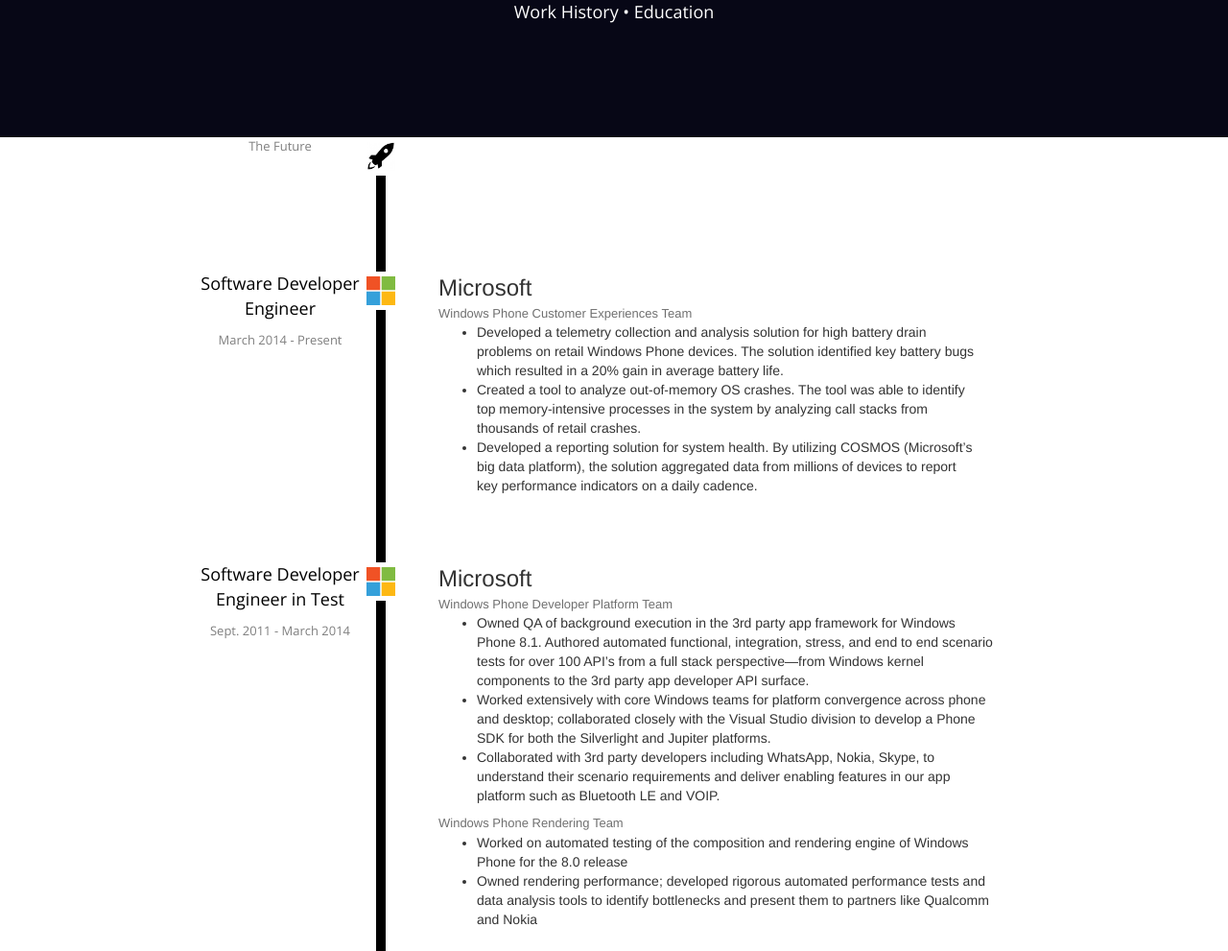
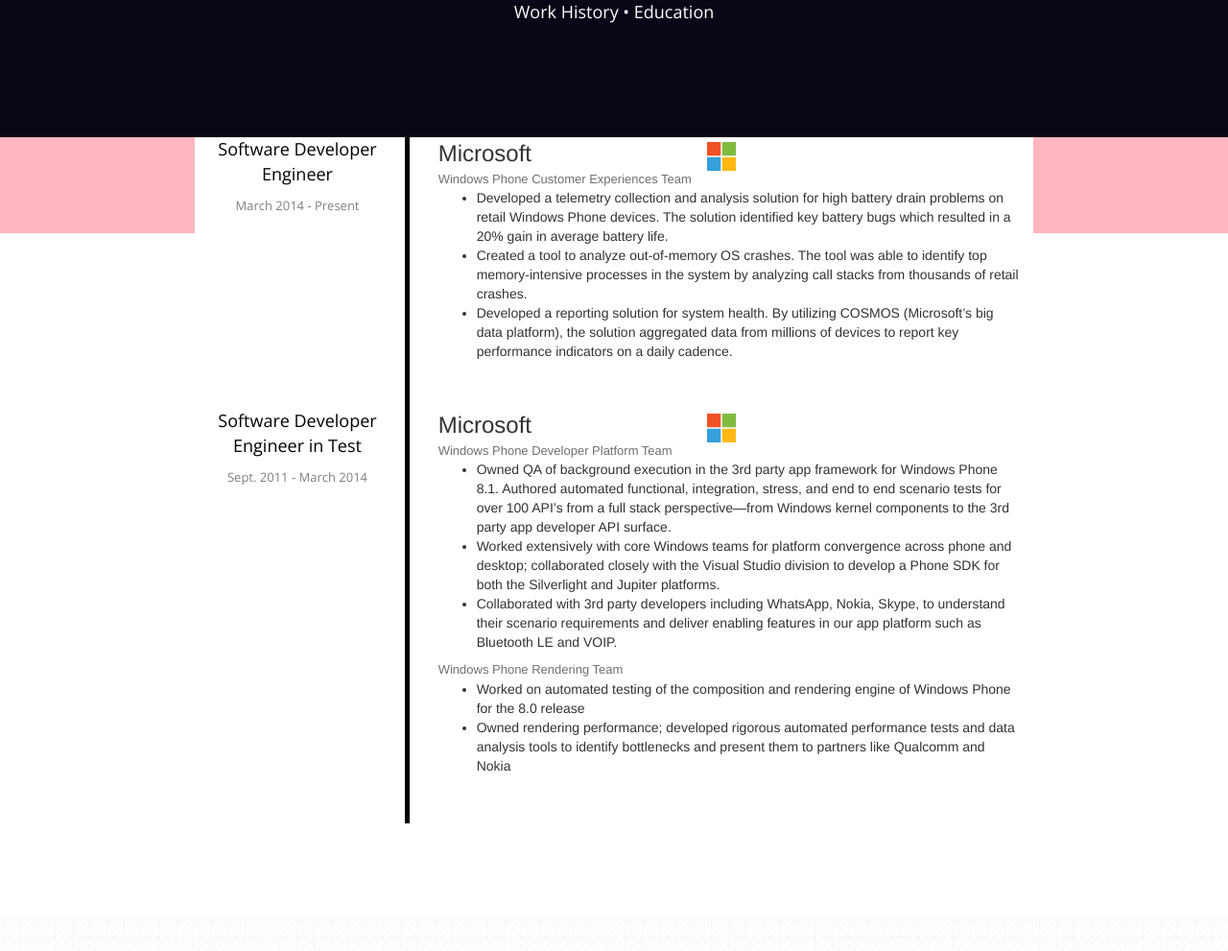
Before and after one commit to jonathanyeung/PersonalWebsite, a plain HTML site: page PersonalWebsite/PersonalWebsite/Index.html in a window 1280 px wide. Shown: the part 1206-2197 px from the top of the page at 96% size. Drawn offline with nearby package versions, Linux system fonts and the light colour scheme.

Commit message:
Experience Timeline Bootstrapping

```diff
--- a/PersonalWebsite/PersonalWebsite/CSS/ExperienceStyles.css
+++ b/PersonalWebsite/PersonalWebsite/CSS/ExperienceStyles.css
@@ -1,6 +1,8 @@
 #timelineContainer {
-    margin-left:15%;
-    margin-bottom:100px;
+    /*margin-left:15%;*/
+    margin-bottom: 100px;
+    max-width: 1000px;
+    align-content: center;
 }
 
 /*ToDo: Remove the hard-coded height and compute it based on the height of the other objects in the experience section.*/
@@ -11,21 +13,10 @@
     margin-left: 200px;
 }
 
-#triangle {
-    position: absolute;
-    height: 20px;
-    width: 20px;
-    border: 20px solid red;
-    border-top-color: green;
-    padding-top: 10px;
-    clear: both;
-}
-
 .timelineEntry {
     float: left;
-    width: 200px;
-    padding: 10px;
-    padding-top: 0px;
+    padding-right:20px;
+    /*clear:left;*/
 }
 
 .timelineEntryHeading {
@@ -41,38 +32,41 @@
 
 .timelineDescription {
     float: left;
-    margin-left: 20px;
+    /*margin-left: 20px;
     padding-left: 20px;
-    padding-bottom: 10px;
-    width: 600px;
-    margin-bottom: 50px;
+    padding-bottom: 10px;*/
+    /*max-width: 600px;*/
+    padding-left:30px;
+    /*margin-bottom: 50px;*/
+    border-left: thick solid black;
 }
 
 .timelineDescriptionHeader {
     font-size: x-large;
-        text-align:left;
+    text-align: left;
 }
 
 .timelineDescriptionSubheader {
     font-size: small;
     opacity: .7;
-        text-align:left;
+    text-align: left;
 }
 
 .timelineDescriptionContent {
-    text-align:left;
+    text-align: left;
 }
 
-.eventImage{
+.eventImage {
+    position:absolute;
     float: left;
     width: 40px;
     height: 40px;
-    margin-left: -15px;
-    /*margin-top: 5px;*/
-    background-color:white;
+    margin-left: -17px;
+    background-color: white;
     border-width: 5px;
     border-color: white;
     border-style: solid;
+    z-index:10;
 }
 
 .eventCircle {
--- a/PersonalWebsite/PersonalWebsite/Index.html
+++ b/PersonalWebsite/PersonalWebsite/Index.html
@@ -142,22 +142,26 @@
                 </div>
             </div>
 
-            <div id="timelineContainer">
+            <div class="row">
+                <div class="hidden-sm col-md-2" style="background-color:lightpink;height:100px"></div>
 
-                <div class="timelineEntry" style="clear:left">
+                <div id="timelineContainer" class="col-sm-12 col-md-8">
+
+                    <!--<div class="timelineEntry" style="clear:left">
                         <p class="timelineEntryDate">The Future</p>
-                </div>
+                    </div>-->
+                    <!--<img class="eventImage" style="margin-bottom:100px" src="Images/Experience/RockeshipIcon.jpg" />-->
 
-                <img class="eventImage" style="margin-bottom:100px" src="Images/Experience/RockeshipIcon.jpg" />
-
-                <div class="timelineEntry" style="clear:left">
+                    <div class="row">
+                        <div class="timelineEntry col-sm-3">
                             <p class="timelineEntryHeading">Software Developer Engineer</p>
                             <p class="timelineEntryDate">March 2014 - Present</p>
                         </div>
 
                         <img class="eventImage" src="Images/Experience/microsoft_logo.svg" />
 
-                <div class="timelineDescription container">
+                        <div class="timelineDescription container col-sm-9">
+                            <div style="margin-bottom:50px">
                                 <div class="timelineDescriptionHeader">Microsoft</div>
                                 <div class="timelineDescriptionSubheader">Windows Phone Customer Experiences Team</div>
                                 <div class="timelineDescriptionContent">
@@ -168,10 +172,45 @@
                                     </ul>
                                 </div>
                             </div>
+                        </div>
+                    </div>
 
-                <div class="timelineEntry" style="clear:left">
+                    <div class="row">
+                        <div class="timelineEntry col-sm-3">
                             <p class="timelineEntryHeading">Software Developer Engineer in Test</p>
                             <p class="timelineEntryDate">Sept. 2011 - March 2014</p>
+                        </div>
+
+                        <img class="eventImage" src="Images/Experience/microsoft_logo.svg" />
+
+                        <div class="timelineDescription container col-sm-9">
+                            <div style="margin-bottom:50px">
+                                <div class="timelineDescriptionHeader">Microsoft</div>
+                                <div class="timelineDescriptionSubheader">Windows Phone Developer Platform Team</div>
+                                <div class="timelineDescriptionContent">
+
+                                    <ul>
+                                        <li>Owned QA of background execution in the 3rd party app framework for Windows Phone 8.1.  Authored automated functional, integration, stress, and end to end scenario tests for over 100 API’s from a full stack perspective—from Windows kernel components to the 3rd party app developer API surface. </li>
+                                        <li>Worked extensively with core Windows teams for platform convergence across phone and desktop; collaborated closely with the Visual Studio division to develop a Phone SDK for both the Silverlight and Jupiter platforms.  </li>
+                                        <li>Collaborated with 3rd party developers including WhatsApp, Nokia, Skype, to understand their scenario requirements and deliver enabling features in our app platform such as Bluetooth LE and VOIP. </li>
+                                    </ul>
+                                </div>
+
+                                <div class="timelineDescriptionSubheader">Windows Phone Rendering Team</div>
+                                <div class="timelineDescriptionContent">
+
+                                    <ul>
+                                        <li>Worked on automated testing of the composition and rendering engine of Windows Phone for the 8.0 release</li>
+                                        <li>Owned rendering performance; developed rigorous automated performance tests and data analysis tools to identify bottlenecks and present them to partners like Qualcomm and Nokia </li>
+                                    </ul>
+                                </div>
+                            </div>
+                        </div>
+                    </div>
+
+
+                    <!--<div class="timelineEntry" style="clear:left">
+
                     </div>
 
                     <img class="eventImage" src="Images/Experience/microsoft_logo.svg" />
@@ -234,12 +273,12 @@
                                 <li>Designed and developed a tool that simulated stress conditions (high CPU activity, low memory, heavy disk IO) for the Windows Phone 7 release to facilitate stress testing across different components.</li>
                             </ul>
                         </div>
+                    </div>-->
+                    <!--The vertical bar that forms the timeline-->
+                    <!--<div class="rectangle"></div>-->
                 </div>
-
-                <!--The vertical bar that forms the timeline-->
-                <div class="rectangle"></div>
+                <div class="hidden-sm  col-md-2" style=" background-color:lightpink;height:100px"></div>
             </div>
-
         </div>
     </div>
 
```
Lines whose indentation alone changed are shown as unchanged.
